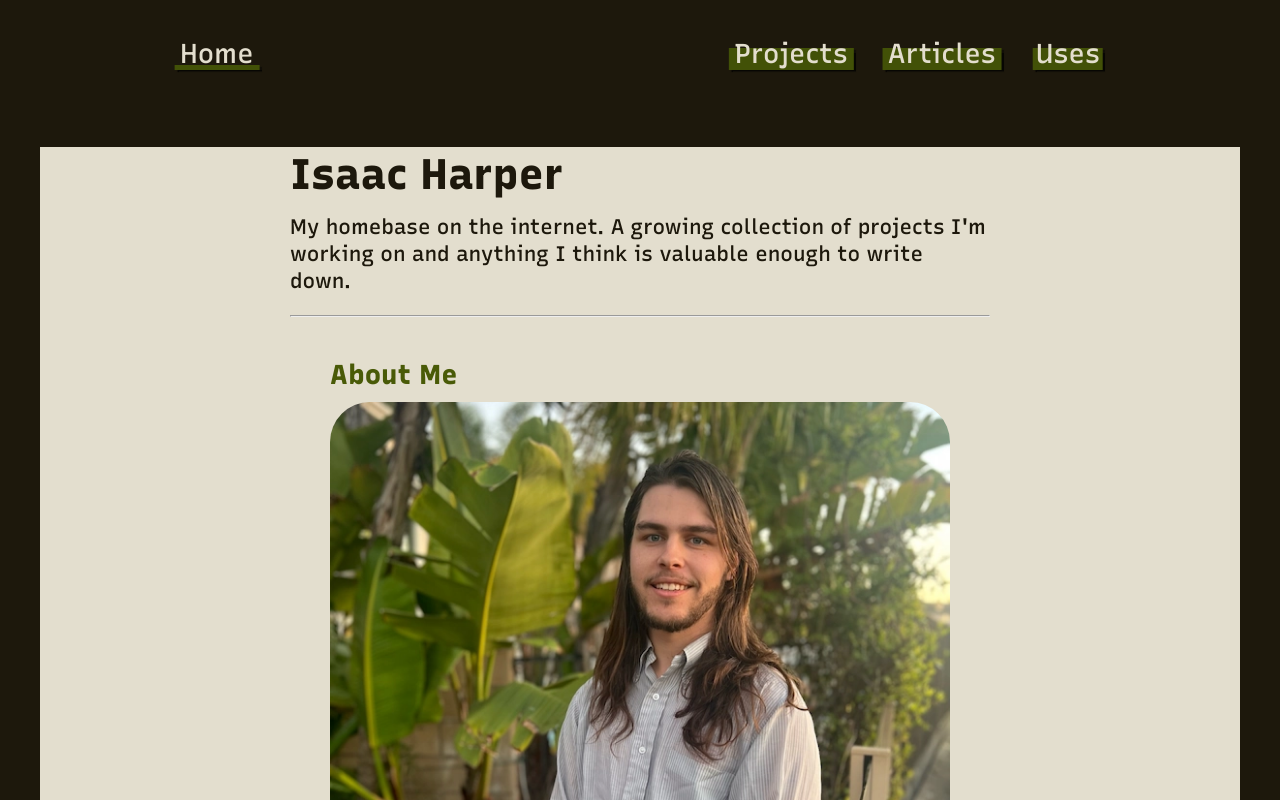
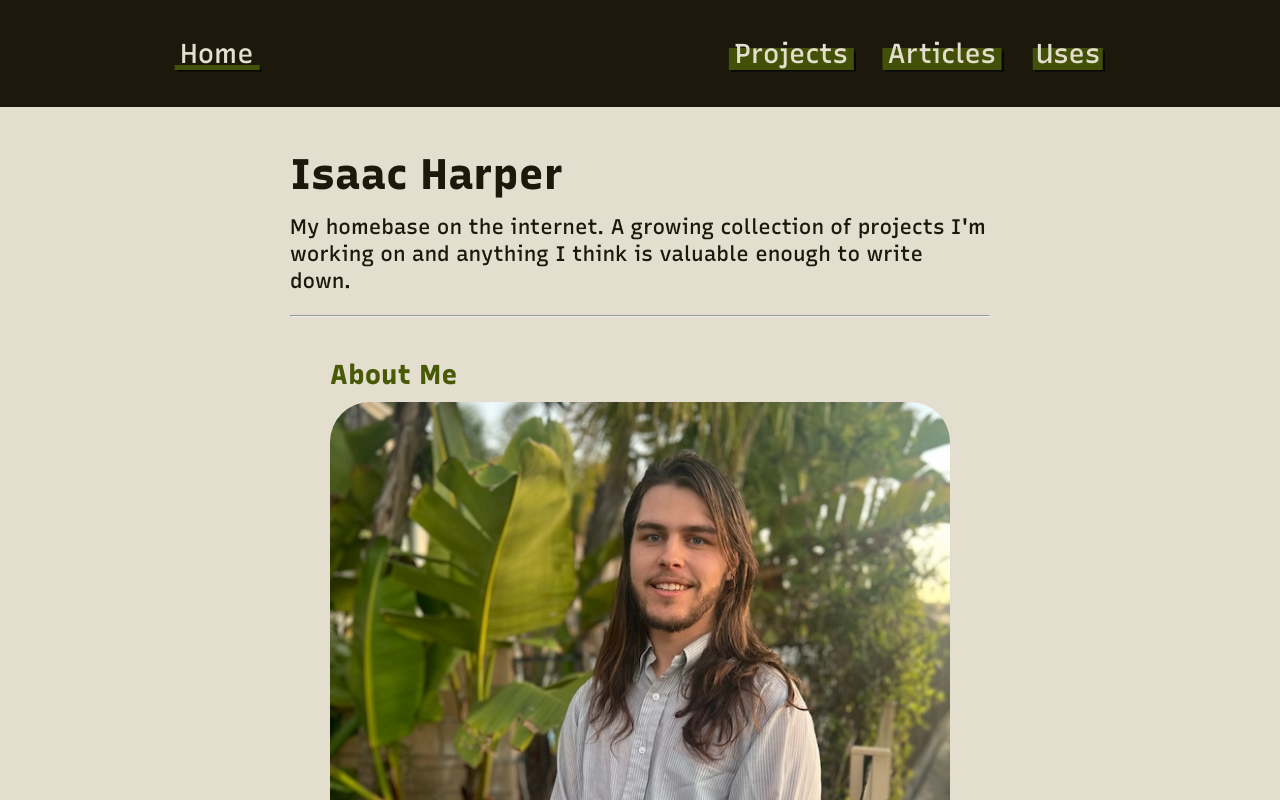
Before and after one commit to Isaac-Harper/Portfolio, a SvelteKit app: page / in a window 1280 px wide. Shown: the top 800 px of the page. Built offline with nearby package versions, Linux system fonts and the light colour scheme.

Commit message:
margin -> padding

```diff
--- a/src/routes/+layout.svelte
+++ b/src/routes/+layout.svelte
@@ -157,7 +157,7 @@
     }
 
 .container {
-    margin: var(--vu-4);
+    padding: var(--vu-4);
     display: flex;
     flex-direction: column;
     align-items: center;
```
